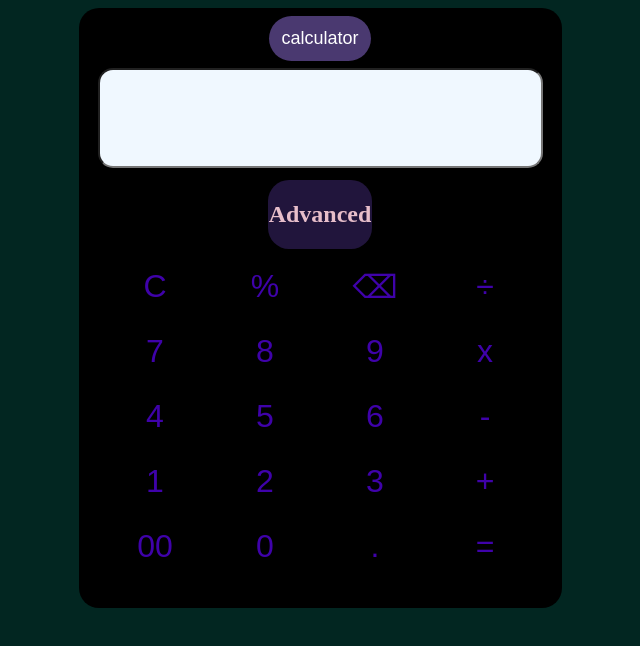
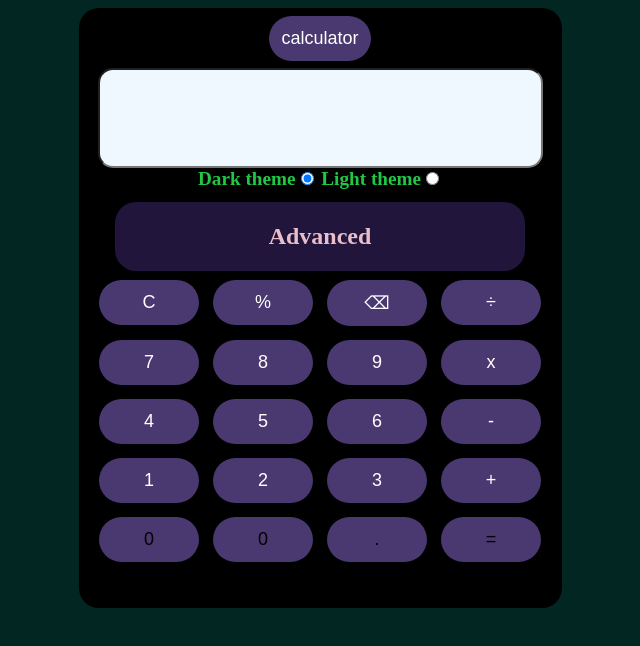
Before and after one commit to chiruteja135/adv_cal, a React (Create React App) app: page / in a window 1280 px wide. Shown: the top 646 px of the page, without its empty margins (320-960 px from the left). Built offline with nearby package versions, Linux system fonts and the light colour scheme.

Commit message:
Release 3

```diff
--- a/src/App.css
+++ b/src/App.css
@@ -51,6 +51,7 @@
   margin: 1px;
   padding: 1px;
   flex: auto;
+
 }
 .display {
   height: 100px;
@@ -110,10 +111,10 @@ button {
   color: rgb(9, 156, 85);
 }
 
-#spl {
-  /* height: 15px; */
-  /* font-size: large; */
-}
+/* #spl {
+  height: 15px;
+  font-size: large;
+} */
 
 .advanced {
   color: rgb(231, 190, 202);
@@ -151,3 +152,21 @@ button {
   border-radius: 20px;
   cursor: default;
 }
+
+.dark {
+  background-color: #000000;
+  color: #ffffffd3;
+}
+
+.light {
+  background-color: #ffffff;
+  color: #1e1e1e;
+}
+label{
+  color: #20c845;
+  font-size: larger;
+  font-weight:700;
+}
+.dark:hover{
+  cursor: pointer;
+}
--- a/src/App.js
+++ b/src/App.js
@@ -2,7 +2,7 @@ import React, { useState } from "react";
 import Navbar from "./navbar";
 import Display from "./display";
 // import History from './history'
-// import Theme from './theme'
+import Theme from "./theme";
 import Keypad from "./keypad";
 import Advanced from "./advanced";
 import "./App.css";
@@ -10,19 +10,26 @@ import * as math from "mathjs";
 
 function App() {
   const [input, setInput] = useState("");
+  const [theme, setTheme] = useState("dark");
+  const handleThemeChange = (selectedTheme) => {
+    setTheme(selectedTheme);
+  };
+
 
   return (
     <>
       <center>
-        <div className="container">
-          <Navbar />
-          <Display input={input} />
+        <div className="container" >
+        <div className={theme === "light" ? 'light' : 'dark'}>
+          <Navbar theme={theme}/>
+          <Display input={input} theme={theme}/>
           <div className="">
-            {/* <History/>
-        <Theme/> */}
+            {/* <History/> */}
+            <Theme theme={theme} onThemeChange={handleThemeChange}/>
           </div>
-          <Advanced setInput={setInput} input={input} />
-          <Keypad setInput={setInput} input={input} />
+          <Advanced setInput={setInput} input={input} theme={theme}/>
+          <Keypad setInput={setInput} input={input} theme={theme} />
+          </div>
         </div>
       </center>
     </>
--- a/src/advanced.js
+++ b/src/advanced.js
@@ -1,7 +1,7 @@
 import React, { useState } from "react";
 import * as math from "mathjs";
 
-function Advanced({ input, setInput }) {
+function Advanced({ input, setInput ,theme}) {
   const [menuOpen, setMenuOpen] = useState(false);
   const toggleMenu = () => {setMenuOpen(!menuOpen);};
 
@@ -20,21 +20,22 @@ function Advanced({ input, setInput }) {
     }}
 
   return (
-    <>
+    <div className={theme === "light" ? 'light' : 'dark'}>
       <div className="advanced">
         <h2 id="spl " onClick={toggleMenu}>
           Advanced
         </h2>
         {menuOpen && (
           <div className="toggle-menu">
+            <div className={theme === "light" ? 'light' : 'dark'}>
             <div>
               <button className="adv_btn" onClick={() => handleFunction("sin")}>sin</button>
               <button className="adv_btn" onClick={() => handleFunction("cos")}>cos</button>
               <button className="adv_btn" onClick={() => handleFunction("tan")}>tan</button>
               <button className="adv_btn" onClick={() => handleFunction("cot")}>cot</button>
               <button className="adv_btn" onClick={() => handleFunction("sec")}>sec</button>
+            </div>
 
-            </div>
             <div>
               <button className="adv_btn" onClick={() => handleFunction("log")}>log</button>
               <button className="adv_btn" onClick={() => handleFunction("(")}>(</button>
@@ -42,6 +43,7 @@ function Advanced({ input, setInput }) {
               <button className="adv_btn" onClick={() => handleFunction("^")}>^</button>
               <button className="adv_btn" onClick={() => handleFunction("√")}>√</button>
             </div>
+
             {/* <div>
               <button className="adv_btn" onClick={() => handleFunction("π")}>π</button>
               <button className="adv_btn" onClick={() => handleFunction("e")}>e</button>
@@ -49,11 +51,10 @@ function Advanced({ input, setInput }) {
               <button className="adv_btn" onClick={() => handleFunction("RAD")}>RAD</button>
               <button className="adv_btn" onClick={() => handleFunction("DEG")}>DEG</button>
             </div> */}
-          </div>
-        )
-        }
+          </div></div>
+        )}
       </div>
-    </>
+    </div>
   );
       }
 
--- a/src/display.js
+++ b/src/display.js
@@ -1,10 +1,10 @@
 import React from 'react';
 import * as keypad from './keypad';
 
-function display({input}) {
+function display({input,theme}) {
 
   return (
-    <div>
+    <div className={theme === "light" ? 'light' : 'dark'}>
       <input className='display ' type='text' readOnly value={input}></input>
     </div>
   )
--- a/src/keypad.js
+++ b/src/keypad.js
@@ -1,7 +1,7 @@
 import React, { useEffect } from "react";
 import * as math from "mathjs";
 
-function Keypad({ setInput, input }) {
+function Keypad({ setInput, input ,theme}) {
   useEffect(() => {
     const handleKeyPress = (event) => {
       const key = event.key;
@@ -17,7 +17,6 @@ function Keypad({ setInput, input }) {
         event.preventDefault();
         calculate();
       }
-
     };
     window.addEventListener("keydown", handleKeyPress);
 
@@ -114,80 +113,83 @@ function Keypad({ setInput, input }) {
       //     setInput("Invalid input");
       //   }
       // }
-
-      else if (input.includes("sin") || input.includes("cos") || input.includes("tan") || input.includes("cot") || input.includes("sec")) {
+      else if (
+        input.includes("sin") ||
+        input.includes("cos") ||
+        input.includes("tan") ||
+        input.includes("cot") ||
+        input.includes("sec")
+      ) {
         const repWithParentheses = input.slice(3);
         const repWithoutParentheses = input.slice(4);
         let result;
-        if (input.includes("sin")){
+        if (input.includes("sin")) {
           if (!isNaN(parseFloat(repWithParentheses))) {
             result = Math.sin(parseFloat(repWithParentheses) * (Math.PI / 180));
           } else if (!isNaN(parseFloat(repWithoutParentheses))) {
-            result = Math.sin(parseFloat(repWithoutParentheses) * (Math.PI / 180));
+            result = Math.sin(
+              parseFloat(repWithoutParentheses) * (Math.PI / 180)
+            );
+          } else {
+            setInput("Invalid input");
+            return;
+          }
+          setInput(result.toString());
+        } else if (input.includes("cos")) {
+          if (!isNaN(parseFloat(repWithParentheses))) {
+            result = Math.cos(parseFloat(repWithParentheses) * (Math.PI / 180));
+          } else if (!isNaN(parseFloat(repWithoutParentheses))) {
+            result = Math.cos(
+              parseFloat(repWithoutParentheses) * (Math.PI / 180)
+            );
+          } else {
+            setInput("Invalid input");
+            return;
+          }
+          setInput(result.toString());
+        } else if (input.includes("tan")) {
+          if (!isNaN(parseFloat(repWithParentheses))) {
+            result = Math.tan(parseFloat(repWithParentheses) * (Math.PI / 180));
+          } else if (!isNaN(parseFloat(repWithoutParentheses))) {
+            result = Math.tan(
+              parseFloat(repWithoutParentheses) * (Math.PI / 180)
+            );
+          } else {
+            setInput("Invalid input");
+            return;
+          }
+          setInput(result.toString());
+        } else if (input.includes("cot")) {
+          if (!isNaN(parseFloat(repWithParentheses))) {
+            result =
+              1 / Math.tan(parseFloat(repWithParentheses) * (Math.PI / 180));
+          } else if (!isNaN(parseFloat(repWithoutParentheses))) {
+            result =
+              1 / Math.tan(parseFloat(repWithoutParentheses) * (Math.PI / 180));
+          } else {
+            setInput("Invalid input");
+            return;
+          }
+          setInput(result.toString());
+        } else if (input.includes("sec")) {
+          if (!isNaN(parseFloat(repWithParentheses))) {
+            result =
+              1 / Math.cos(parseFloat(repWithParentheses) * (Math.PI / 180));
+          } else if (!isNaN(parseFloat(repWithoutParentheses))) {
+            result =
+              1 / Math.cos(parseFloat(repWithoutParentheses) * (Math.PI / 180));
           } else {
             setInput("Invalid input");
             return;
           }
           setInput(result.toString());
         }
-
-        else if (input.includes("cos")){
-          if (!isNaN(parseFloat(repWithParentheses))) {
-            result = Math.cos(parseFloat(repWithParentheses) * (Math.PI / 180));
-          } else if (!isNaN(parseFloat(repWithoutParentheses))) {
-            result = Math.cos(parseFloat(repWithoutParentheses) * (Math.PI / 180));
-          } else {
-            setInput("Invalid input");
-            return;
-          }
-          setInput(result.toString());
-        }
-
-        else if (input.includes("tan")){
-          if (!isNaN(parseFloat(repWithParentheses))) {
-            result = Math.tan(parseFloat(repWithParentheses) * (Math.PI / 180));
-          } else if (!isNaN(parseFloat(repWithoutParentheses))) {
-            result = Math.tan(parseFloat(repWithoutParentheses) * (Math.PI / 180));
-          } else {
-            setInput("Invalid input");
-            return;
-          }
-          setInput(result.toString());
-        }
-
-        else if (input.includes("cot")){
-          if (!isNaN(parseFloat(repWithParentheses))) {
-            result =(1/ Math.tan(parseFloat(repWithParentheses) * (Math.PI / 180)));
-          } else if (!isNaN(parseFloat(repWithoutParentheses))) {
-            result = (1/Math.tan(parseFloat(repWithoutParentheses) * (Math.PI / 180)));
-          } else {
-            setInput("Invalid input");
-            return;
-          }
-          setInput(result.toString());
-        }
-
-        else if (input.includes("sec")){
-          if (!isNaN(parseFloat(repWithParentheses))) {
-            result = (1/Math.cos(parseFloat(repWithParentheses) * (Math.PI / 180)));
-          } else if (!isNaN(parseFloat(repWithoutParentheses))) {
-            result = (1/Math.cos(parseFloat(repWithoutParentheses) * (Math.PI / 180)));
-          } else {
-            setInput("Invalid input");
-            return;
-          }
-          setInput(result.toString());
-        }
-      }
-
-      else if (input === "log") {
+      } else if (input === "log") {
         setInput(Math.log10(parseFloat(input)));
-        console.log(setInput)
-      }
-      else if (input === "ln") {
+        console.log(setInput);
+      } else if (input === "ln") {
         setInput(Math.log(parseFloat(input)));
-      }
-      else if (input === "e") {
+      } else if (input === "e") {
         setInput(Math.exp(parseFloat(input)));
       }
 
@@ -235,7 +237,6 @@ function Keypad({ setInput, input }) {
       //   }
       //   setInput(result.toString());
       // }
-
       else {
         const result = math.evaluate(input);
         setInput(result.toString());
@@ -246,70 +247,71 @@ function Keypad({ setInput, input }) {
     }
   }
 
-
-
   return (
-    <div className="keypad grid-auto grid-gap:5px">
-      <button className="btn" onClick={() => clearinput()}>
+    <div className={theme === "light" ? "light" : "dark"}>
+      <div className="keypad grid-auto grid-gap:5px" >
+        <button style={{ Color: theme === "dark" ? "#000000" : "#ffffff" }} onClick={() => clearinput()}>
           C
         </button>
-      <button className="btn" onClick={() => handleFunction("%")}>
+        <button style={{ Color: theme === "dark" ? "#000000" : "#ffffff" }} onClick={() => handleFunction("%")}>
           %
         </button>
-      <button className="btn" onClick={() => delFunction()}>
+        <button style={{ Color: theme === "dark" ? "#000000" : "#ffffff" }} onClick={() => delFunction()}>
           ⌫
         </button>
-      <button className="btn" onClick={() => handleFunction("/")}>
+        <button style={{ Color: theme === "dark" ? "#000000" : "#ffffff" }} onClick={() => handleFunction("/")}>
           ÷
         </button>
-      <button className="btn" onClick={() => handleFunction("7")}>
+        <button style={{ Color: theme === "dark" ? "#000000" : "#ffffff" }} onClick={() => handleFunction("7")}>
           7
         </button>
-      <button className="btn" onClick={() => handleFunction("8")}>
+        <button style={{ Color: theme === "dark" ? "#000000" : "#ffffff" }} onClick={() => handleFunction("8")}>
           8
         </button>
-      <button className="btn" onClick={() => handleFunction("9")}>
+        <button style={{ Color: theme === "dark" ? "#000000" : "#ffffff" }} onClick={() => handleFunction("9")}>
           9
         </button>
-      <button className="btn" onClick={() => handleFunction("*")}>
+        <button style={{ Color: theme === "dark" ? "#000000" : "#ffffff" }} onClick={() => handleFunction("*")}>
           x
         </button>
-      <button className="btn" onClick={() => handleFunction("4")}>
+        <button style={{ Color: theme === "dark" ? "#000000" : "#ffffff" }} onClick={() => handleFunction("4")}>
           4
         </button>
-      <button className="btn" onClick={() => handleFunction("5")}>
+        <button style={{ Color: theme === "dark" ? "#000000" : "#ffffff" }} onClick={() => handleFunction("5")}>
           5
         </button>
-      <button className="btn" onClick={() => handleFunction("6")}>
+        <button style={{ Color: theme === "dark" ? "#000000" : "#ffffff" }} onClick={() => handleFunction("6")}>
           6
         </button>
-      <button className="btn" onClick={() => handleFunction("-")}>
+        <button style={{ Color: theme === "dark" ? "#000000" : "#ffffff" }} onClick={() => handleFunction("-")}>
           -
         </button>
-      <button className="btn" onClick={() => handleFunction("1")}>
+        <button style={{ Color: theme === "dark" ? "#000000" : "#ffffff" }} onClick={() => handleFunction("1")}>
           1
         </button>
-      <button className="btn" onClick={() => handleFunction("2")}>
+        <button style={{ Color: theme === "dark" ? "#000000" : "#ffffff" }} onClick={() => handleFunction("2")}>
           2
         </button>
-      <button className="btn" onClick={() => handleFunction("3")}>
+        <button style={{ Color: theme === "dark" ? "#000000" : "#ffffff" }} onClick={() => handleFunction("3")}>
           3
         </button>
-      <button className="btn" onClick={() => handleFunction("+")}>
+        <button style={{ Color: theme === "dark" ? "#000000" : "#ffffff" }} onClick={() => handleFunction("+")}>
           +
         </button>
-      <button className="btn" onClick={() => handleFunction("00")}>
-        00
-      </button>
-      <button className="btn" onClick={() => handleFunction("0")}>
+        <button style={{ color: theme === "dark" ? "#000000" : "#ffffff", height: "45px", width: "100px" }} onClick={() => handleFunction("00")}>
           0
         </button>
-      <button className="btn" onClick={() => handleFunction(".")}>
+
+        <button style={{ color: theme === "dark" ? "#000000" : "#ffffff", height: "45px", width: "100px" }} onClick={() => handleFunction("0")}>
+          0
+        </button>
+        <button style={{ color: theme === "dark" ? "#000000" : "#ffffff", height: "45px", width: "100px" }} onClick={() => handleFunction(".")}>
           .
         </button>
-      <button className="btn" onClick={() => calculate()}>
+        <button style={{ color: theme === "dark" ? "#000000" : "#ffffff", height: "45px", width: "100px" }} onClick={() => calculate()}>
           =
         </button>
+      </div>
     </div>
   );
 }
--- a/src/theme.js
+++ b/src/theme.js
@@ -1,19 +1,37 @@
-import React from 'react'
+import React, { useState } from "react";
 
-function theme() {
+function Theme({theme,onThemeChange}) {
+
+
   return (
     <>
+    <div className={theme === "light" ? 'light' : 'dark'}>
+      <div className="theme">
+        <label>
+          Dark theme
+          <input
+            type="radio"
+            value="dark"
+            checked={theme === "dark"}
+            onChange={() => onThemeChange("dark")}
 
-    <label className='radio'>Dark theme
-      <input type='radio'/>
-    </label>
-    <label className='radio'> Light theme
-      <input type='radio'/>
-    </label>
+          />
+        </label>
+        <label>
+          {" "}
+          Light theme
+          <input
+            type="radio"
+            value="light"
+            checked={theme === "light"}
+            onChange={() => onThemeChange("light")}
+
+          />
+          </label>
+      </div>
+      </div>
     </>
-
-
-  )
+  );
 }
 
-export default theme
+export default Theme;
```
Also changed, not shown: src/navbar.js (+8 -8 lines). Lines whose indentation alone changed are shown as unchanged.
